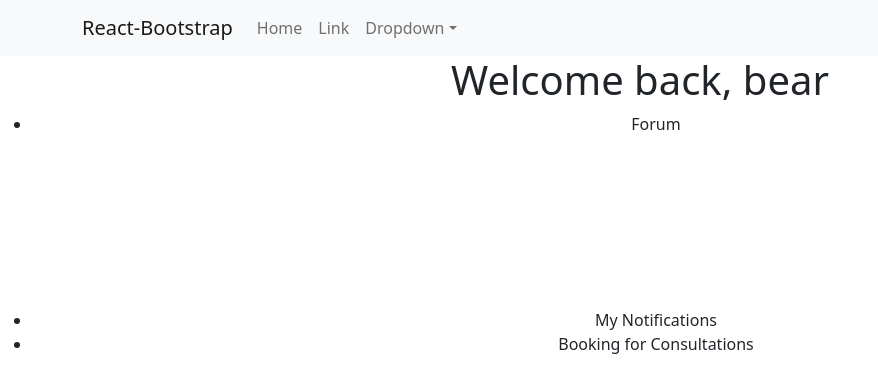
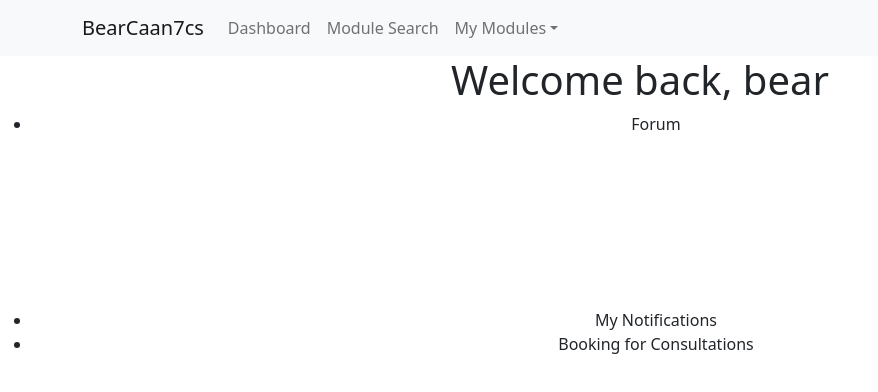
Before and after one commit to sltsheryl/NUSHive, a React (Create React App) app in the folder app/: page / in a window 1280 px wide. Shown: the top 392 px of the page, without its empty margins (0-878 px from the left). Built offline with nearby package versions, Linux system fonts and the light colour scheme.

Commit message:
Added bootstrap navbar

```diff
--- a/app/src/pages/Home.jsx
+++ b/app/src/pages/Home.jsx
@@ -1,8 +1,9 @@
 import NaviBar from '../pages/NaviBar'
 import Forum from '../pages/Forum'
 import Button from 'react-bootstrap/Button';
-
+import MainTabs from '../pages/MainTabs'
 import '../App.css'
+import Container from 'react-bootstrap/esm/Container';
 
 const Home = () => {
 
@@ -15,6 +16,7 @@ const Home = () => {
             <div>
             <NaviBar />
             <h1>Welcome back, bear</h1>
+            <Container/>
             <ul>
                 <li>
                     <p>Forum</p>
--- a/app/src/pages/NaviBar.jsx
+++ b/app/src/pages/NaviBar.jsx
@@ -5,15 +5,16 @@ import NavDropdown from 'react-bootstrap/NavDropdown';
 
 function BasicExample() {
   return (
+
     <Navbar bg="light" expand="lg">
       <Container>
-        <Navbar.Brand href="#home">React-Bootstrap</Navbar.Brand>
+        <Navbar.Brand href="#home">BearCaan7cs</Navbar.Brand>
         <Navbar.Toggle aria-controls="basic-navbar-nav" />
         <Navbar.Collapse id="basic-navbar-nav">
           <Nav className="me-auto">
-            <Nav.Link href="#home">Home</Nav.Link>
-            <Nav.Link href="#link">Link</Nav.Link>
-            <NavDropdown title="Dropdown" id="basic-nav-dropdown">
+            <Nav.Link href="#home">Dashboard</Nav.Link>
+            <Nav.Link href="#link">Module Search</Nav.Link>
+            <NavDropdown title="My Modules" id="basic-nav-dropdown">
               <NavDropdown.Item href="#action/3.1">Action</NavDropdown.Item>
               <NavDropdown.Item href="#action/3.2">
                 Another action
```
Also changed, not shown: app/public/images/bear.jpg (renamed from app/src/pages/images/bear.jpg), app/src/pages/MainTabs.jsx (added).
